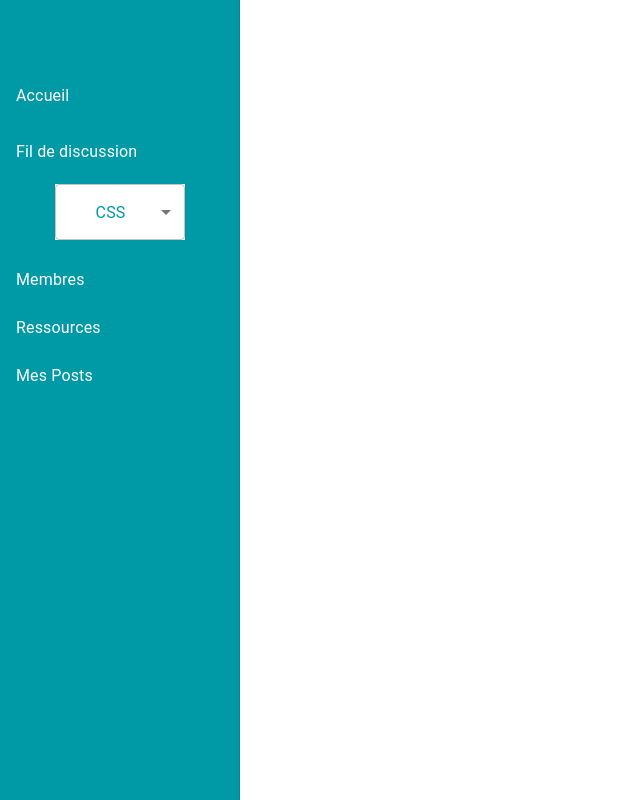
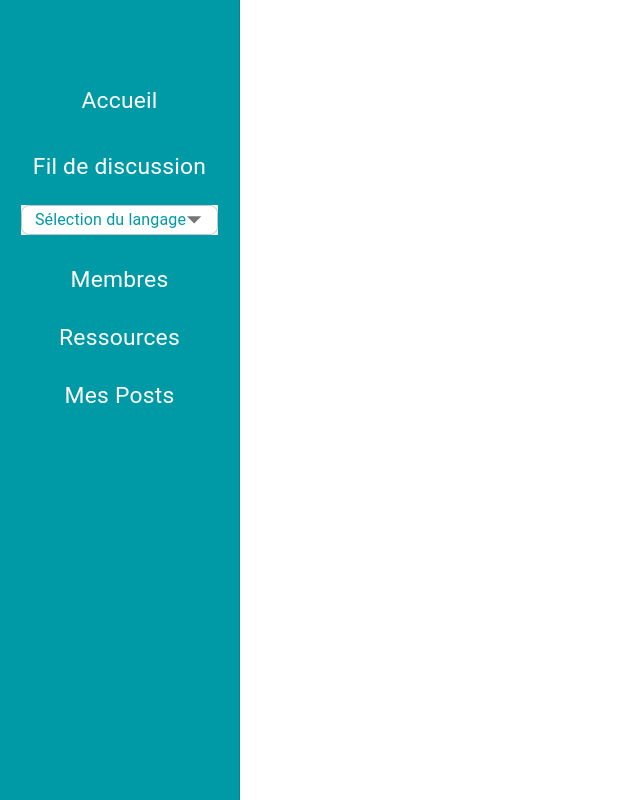
Before and after one commit to WildCodeSchool/DevHubShare, a React (Vite) app in the folder frontend/: page / in a window 1280 px wide. Shown: the whole page, without its empty margins (0-640 px from the left). Built offline with nearby package versions, Linux system fonts and the light colour scheme.

Commit message:
Sidebar fontsize and select fixed, spacing issues

```diff
--- a/frontend/package.json
+++ b/frontend/package.json
@@ -14,6 +14,7 @@
     "@emotion/styled": "^11.10.6",
     "@mui/icons-material": "^5.11.9",
     "@mui/material": "^5.11.10",
+    "@mui/system": "^5.11.9",
     "@testing-library/react": "^14.0.0",
     "date-fns": "^2.29.3",
     "formik": "^2.2.9",
--- a/frontend/src/components/Sidebar/Sidebar.jsx
+++ b/frontend/src/components/Sidebar/Sidebar.jsx
@@ -9,10 +9,17 @@ import ListItemText from "@mui/material/ListItemText";
 import MenuItem from "@mui/material/MenuItem";
 import FormControl from "@mui/material/FormControl";
 import Select from "@mui/material/Select";
+import { createTheme, ThemeProvider } from "@mui/material/styles";
 import { Link } from "react-router-dom";
 import { SidebarData } from "./SidebarData";
 
 const drawerWidth = 240;
+
+const theme = createTheme({
+  typography: {
+    fontSize: 20,
+  },
+});
 
 export default function ClippedDrawer() {
   const [open, setOpen] = React.useState(false);
@@ -29,7 +36,6 @@ export default function ClippedDrawer() {
 
   return (
     <Drawer
-      className="fullContainer"
       variant="permanent"
       sx={{
         width: drawerWidth,
@@ -41,14 +47,16 @@ export default function ClippedDrawer() {
         },
       }}
     >
+      <ThemeProvider theme={theme}>
         <Toolbar />
         <Box sx={{ overflow: "auto" }}>
           <List>
-          <ListItem key="Accueil" disablePadding>
+            <ListItem disablePadding>
               <ListItemButton component={Link} to="/creer-post">
                 <ListItemText
                   sx={{
                     color: "#FFFFFF",
+                    textAlign: "center",
                   }}
                   primary="Accueil"
                 />
@@ -61,6 +69,7 @@ export default function ClippedDrawer() {
               <ListItemText
                 sx={{
                   color: "#FFFFFF",
+                  textAlign: "center",
                 }}
                 primary="Fil de discussion"
               />
@@ -77,6 +86,9 @@ export default function ClippedDrawer() {
             <Select
               sx={{
                 color: "#009AA6",
+                height: 30,
+                borderRadius: 2,
+                fontSize: 16,
               }}
               labelId="demo-controlled-open-select-label"
               id="demo-controlled-open-select"
@@ -84,9 +96,10 @@ export default function ClippedDrawer() {
               onClose={handleClose}
               onOpen={handleOpen}
               displayEmpty
+              // eslint-disable-next-line prettier/prettier
+              renderValue={(value) => value || "Sélection du langage"}
               inputProps={{ "aria-label": "Without label" }}
             >
-            <MenuItem>Selection du langage</MenuItem>
               {langages.map((langage) => (
                 <MenuItem
                   sx={{
@@ -109,6 +122,7 @@ export default function ClippedDrawer() {
                   <ListItemText
                     sx={{
                       color: "#FFFFFF",
+                      textAlign: "center",
                     }}
                     primary={item.title}
                   />
@@ -117,6 +131,7 @@ export default function ClippedDrawer() {
             ))}
           </List>
         </Box>
+      </ThemeProvider>
     </Drawer>
   );
 }
```
Also changed, not shown: 1 other file (tests, documents, lock files or other folders). Lines whose indentation alone changed are shown as unchanged.
